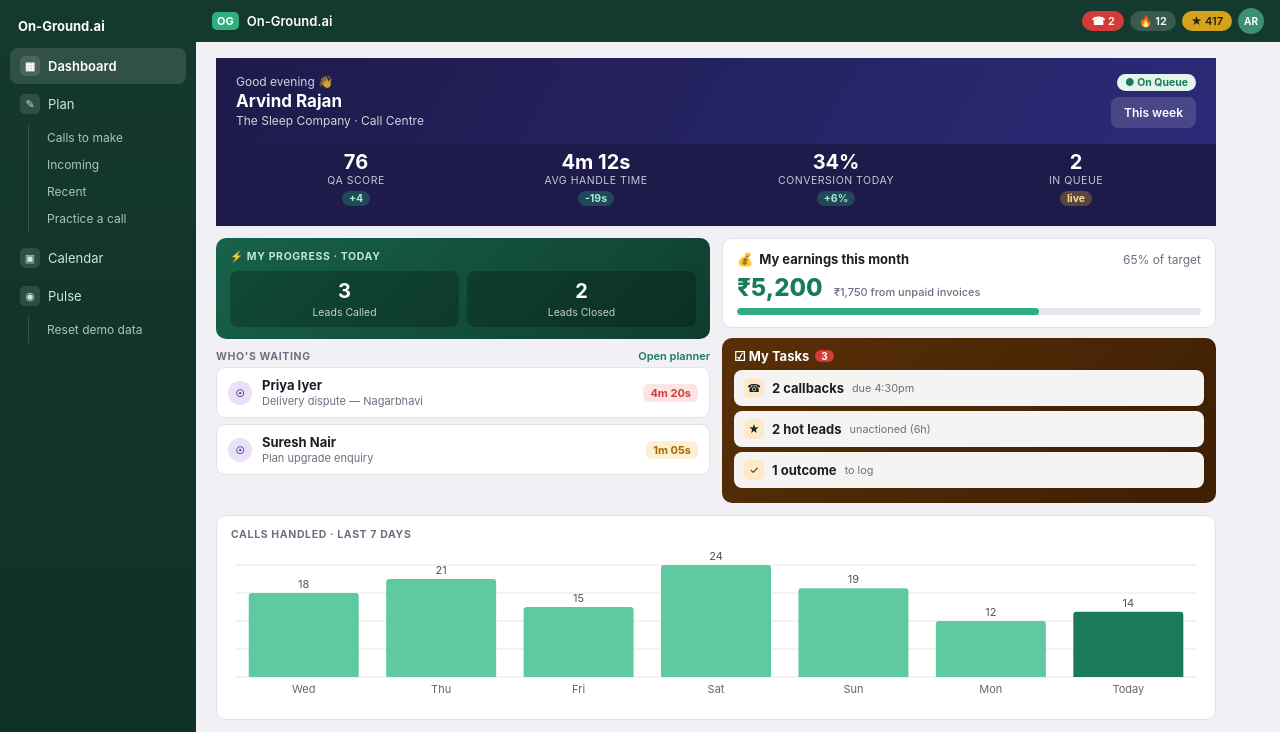
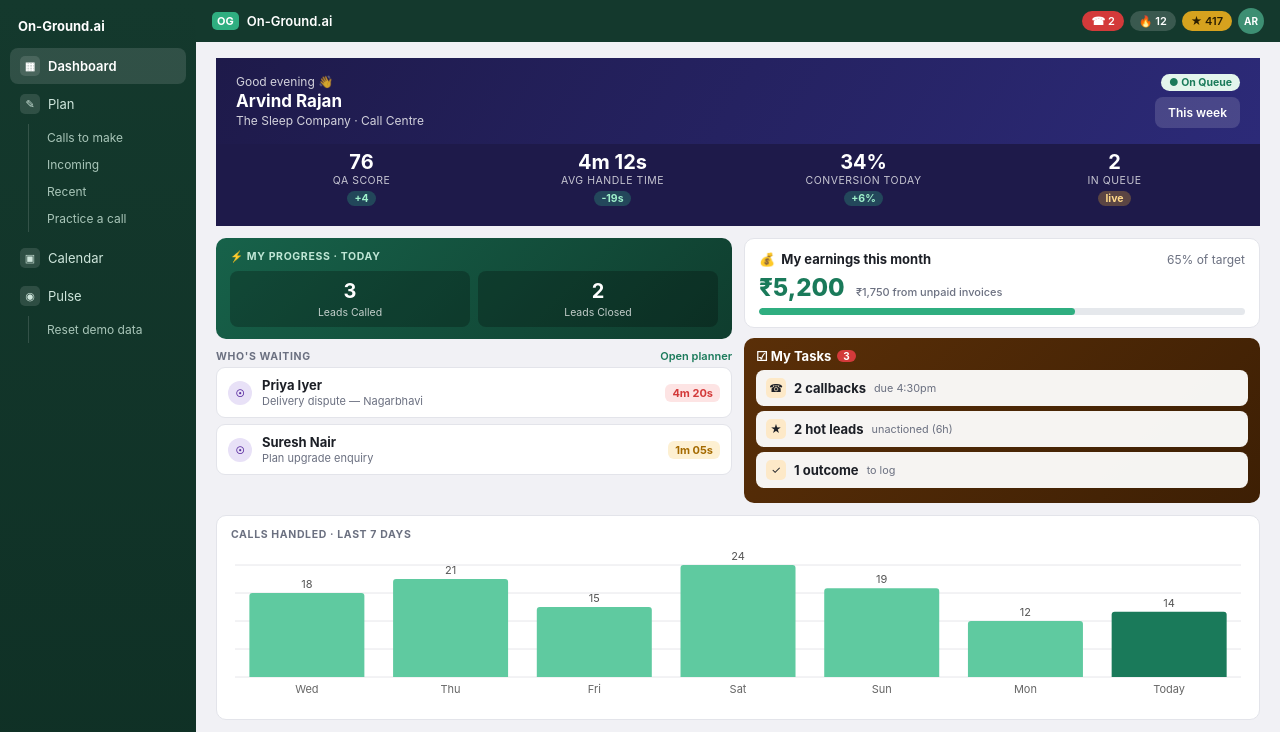
Before and after one commit to Kri252005/callcentre-app, a React (Vite) app: page / in a window 1280 px wide. Shown: the top 732 px of the page. Built offline with nearby package versions, Linux system fonts and the light colour scheme.

Commit message:
Let page content use the full width on wide screens

```diff
--- a/src/index.css
+++ b/src/index.css
@@ -64,7 +64,7 @@ h1, h2, h3, p { margin: 0; }
 .hamburger { display: none; background: none; border: 0; color: #fff; font-size: 18px; }
 .scrim { display: none; }
 .content { flex: 1; min-width: 0; padding-bottom: 64px; }
-.page { padding: 16px 20px; display: flex; flex-direction: column; gap: 12px; max-width: 1040px; }
+.page { padding: 16px 20px; display: flex; flex-direction: column; gap: 12px; margin: 0 auto; }
 .page-title { font-size: 15px; font-weight: 700; }
 .eyebrow { font-size: 10.5px; font-weight: 700; letter-spacing: 0.06em; color: var(--muted); text-transform: uppercase; }
 .eyebrow.light { color: #bfe6d5; }
```
